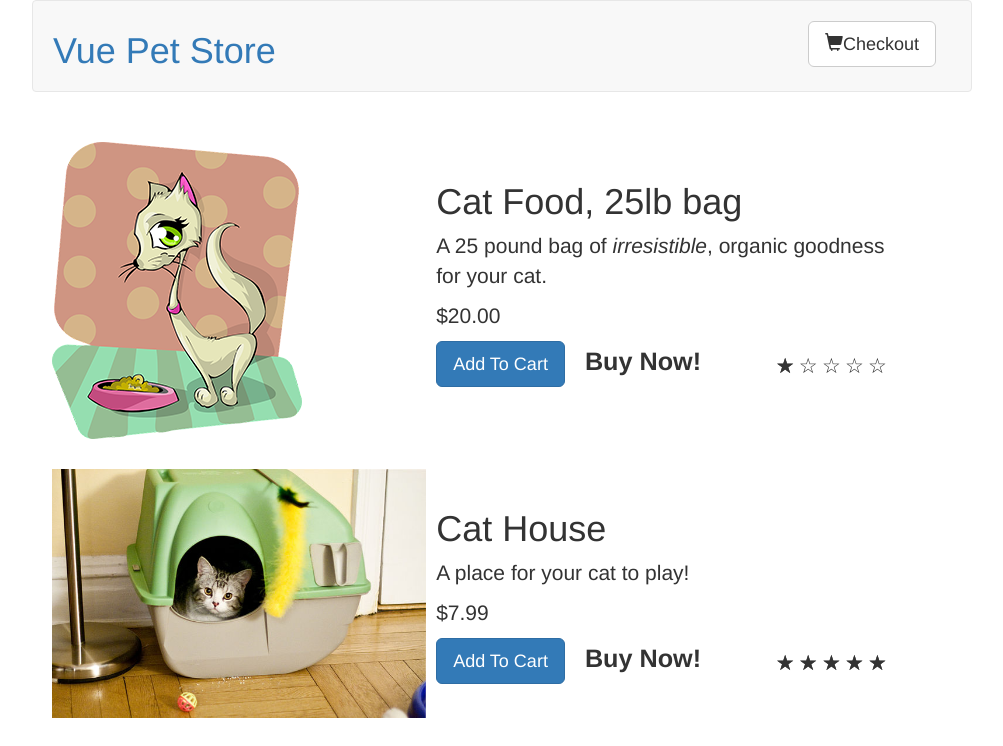
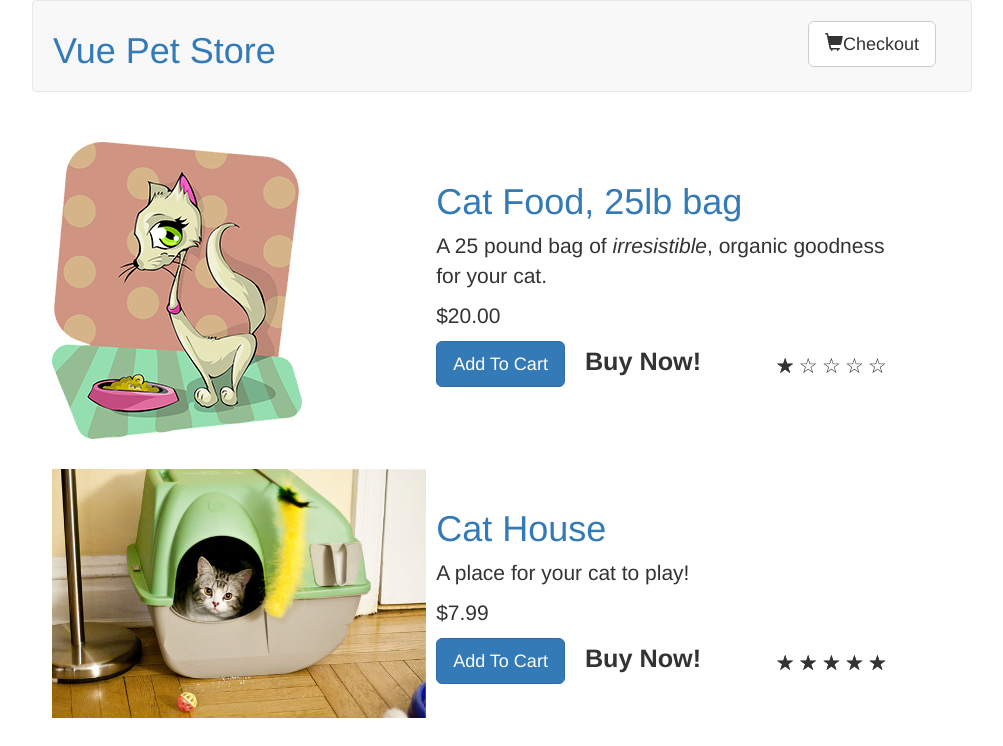
Before and after one commit to AnatoliiMikhov/petstore-vue, a Vue app: page / in a window 1280 px wide. Shown: the top 746 px of the page, without its empty margins (138-1141 px from the left). Built offline with nearby package versions, Linux system fonts and the light colour scheme.

Commit message:
Main refactoring

```diff
--- a/src/components/Main.vue
+++ b/src/components/Main.vue
@@ -11,11 +11,13 @@
           </div>
           <!-- end of col-md-5 col-md-offset-0 -->
           <div class="col-md-6 col-md-offset-0 description">
-            <router-link
-              tag="h1"
-              :to="{ name: 'Id', params: { id: product.id } }"
-              >{{ product.title }}</router-link
-            >
+            <h1>
+              <router-link
+                tag="a"
+                :to="{ name: 'Id', params: { id: product.id } }"
+                >{{ product.title }}</router-link
+              >
+            </h1>
             <p v-html="product.description"></p>
             <p class="price">
               {{ product.price | formatPrice }}
@@ -138,4 +140,7 @@ export default {
 </script>
 
 <style scoped>
+a:hover {
+  text-decoration: none;
+}
 </style>
```
